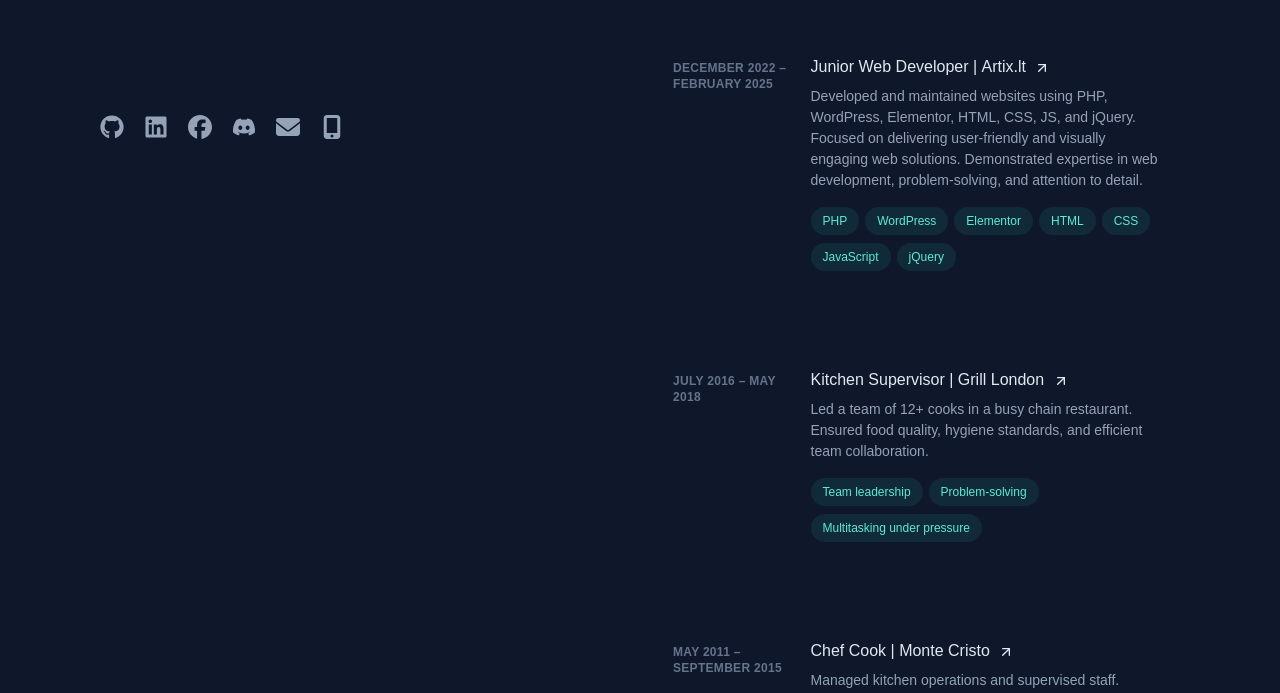
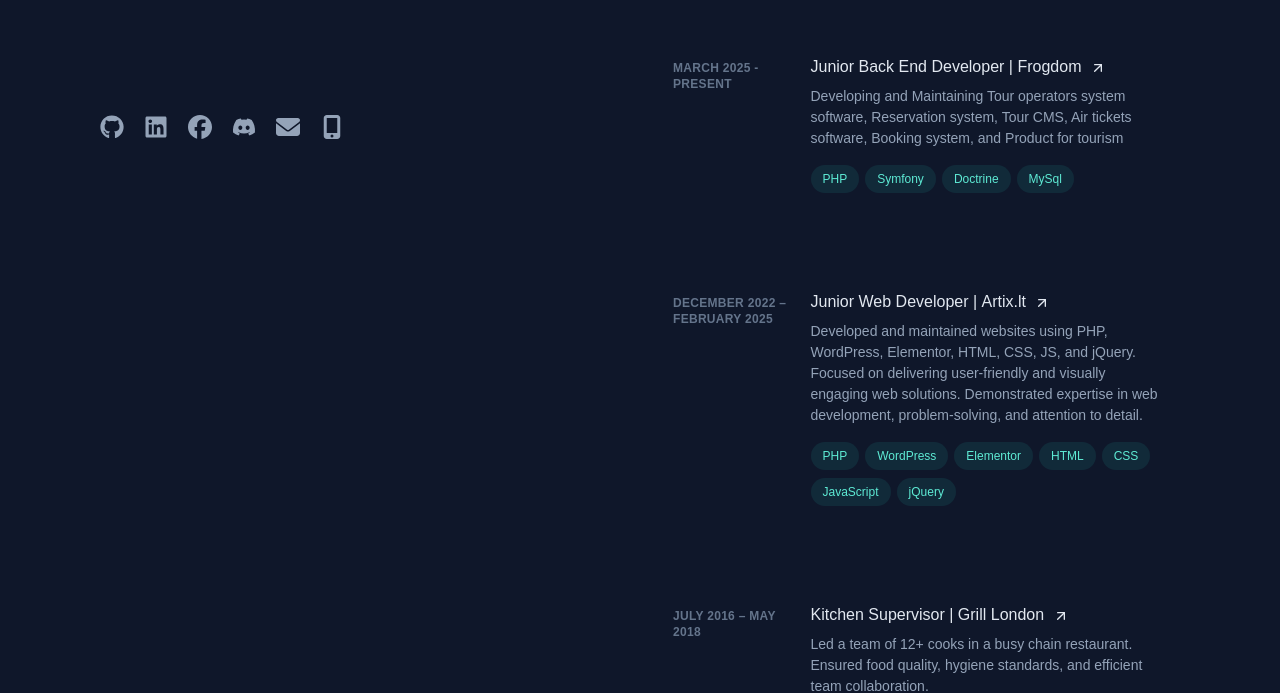
Before and after one commit to zasweted/react-portfolio-part-one, a React (Create React App) app: page / in a window 1280 px wide. Shown: the part 565-1258 px from the top of the page. Built offline with nearby package versions, Linux system fonts and the light colour scheme.

Commit message:
Changed sorting

```diff
--- a/src/Components/Experience/Experience.jsx
+++ b/src/Components/Experience/Experience.jsx
@@ -18,15 +18,7 @@
             <div>
                 <ol className='experience-section__list'>
                     {
-                        experienceData
-                            .sort((a, b) => {
-                                // Extract the start year from the date range
-                                const startYearA = parseInt(a.date.split("–")[0].trim().split(" ").pop(), 10);
-                                const startYearB = parseInt(b.date.split("–")[0].trim().split(" ").pop(), 10);
-
-                                // Sort by start year in descending order
-                                return startYearB - startYearA;
-                            })
+                        experienceData.sort((a, b) => b.id - a.id)
                             .map((experience) => (
                                 <li key={experience.id}>
                                     {experience.company_url ? (
```
